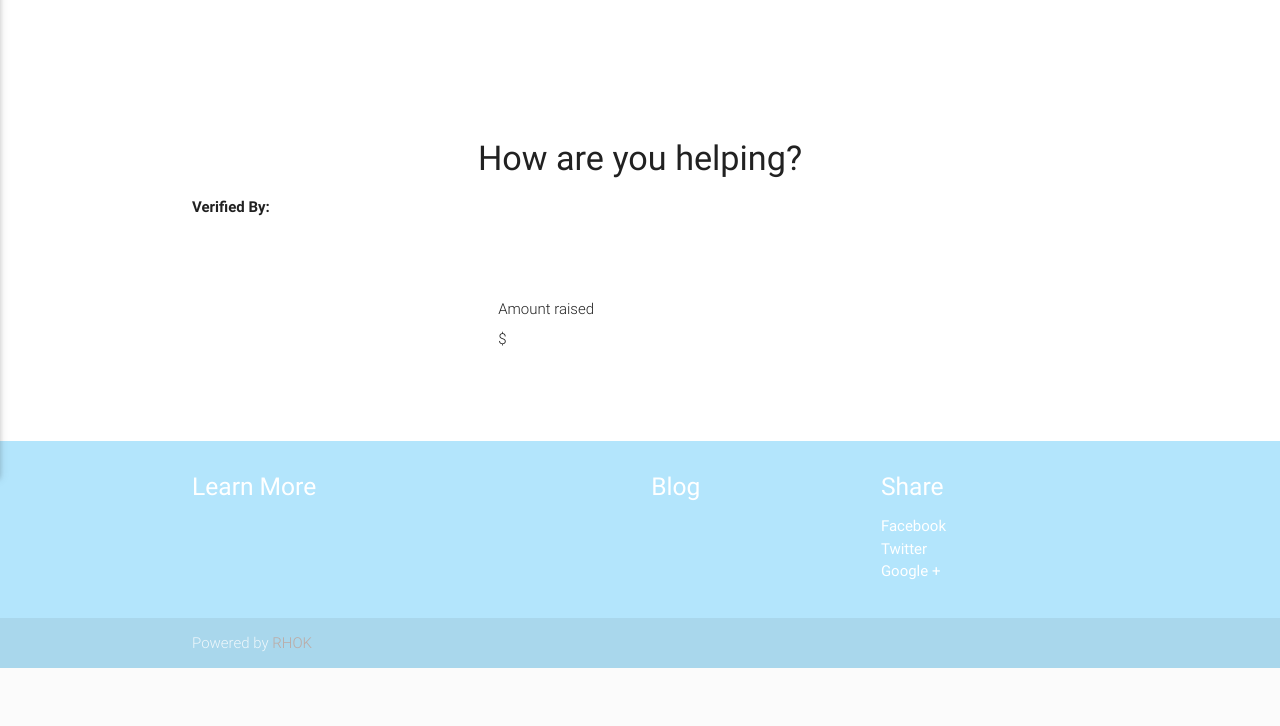
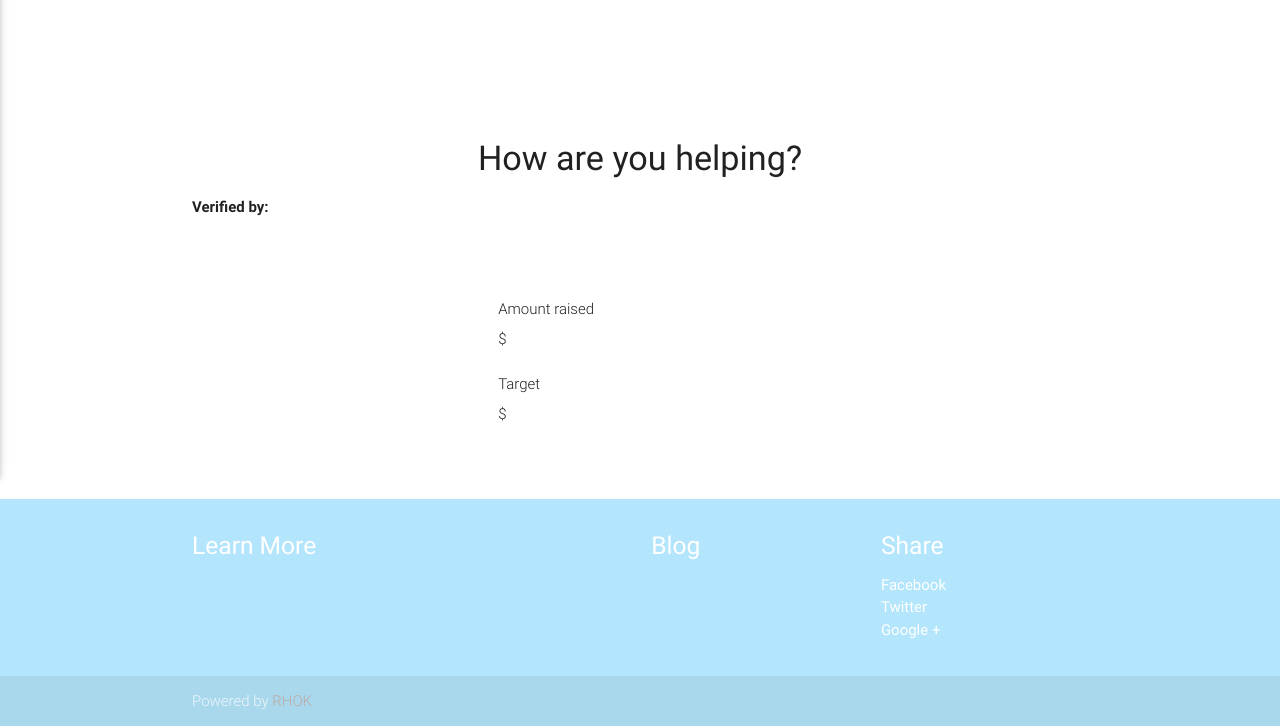
Before and after one commit to communitybuilders/journey-frontend, a PHP site: page /profile.php in a window 1280 px wide. Shown: the part 383-1109 px from the top of the page. Before the commit the page ends 1051 px from the top, so only its background shows below. Run offline with PHP 8.4, Linux system fonts and the light colour scheme; some libraries are stand-ins or nearby versions.

Commit message:
Changes to profiles page

```diff
--- a/js/profile.js
+++ b/js/profile.js
@@ -20,14 +20,20 @@ function profile(){
         url: "https://journey.communitybuilders.com.au/node/" + id + "?_format=json"
     }).then(function(data) {
 
+        var tax = "<i>* This donation is not tax deductible</i>";
+
+        if (typeof(data.field_tax_deductible_[0]) != "undefined" && data.field_tax_deductible_[0].value == 1) {
+            tax = "<i>* This donation is tax deductible</i>";
+        }
+
         $('#name').append("My name is " + data.title[0].value + "...");
         $('#image').append('<img src="'+  data.field_image[0].url + '" alt="Journey" style="display: block; transform: translate3d(-50%, 169px, 0px);">');
         $('#story').append(data.body[0].value);
         $('#help_info').append(data.field_ask[0].value);
-        $('#verified_by').append(data.title[0].value);
-        $('.donate_button').append('<a href="' + data.field_donate_url[0].uri + '" class="btn-large waves-effect waves-light orange darken-1">Donate</a>');
-
-        if (data.field_dw_campaign_id[0].value) {
+        $('#verified_by').append(data.field_verified_by[0].value);
+        $('.tax_deductible').append("<div style='font-size: 13px;'>" + tax + "</div>");
+        $('.donate_button').append("<a href='" + data.field_donate_url[0].uri + "' class='btn-large waves-effect waves-light orange darken-1'>Donate</a>");
+        if (typeof(data.field_dw_campaign_id[0]) != "undefined" && data.field_dw_campaign_id[0].value == 1) {
             chart_values(data.field_dw_campaign_id[0].value);
         }
 
@@ -45,6 +51,7 @@ function chart_values(entity_id){
             var target = result.result.targets[0];
 
             $("#amount_raised").text("$ " + target.current_value);
+            $("#target").text("$ " + target.target_value);
 
             var pieData = [
                 {
@@ -52,7 +59,7 @@ function chart_values(entity_id){
                     color : "#fb8c00"
                 },
                 {
-                    value : target.target_value,
+                    value : target.target_value - target.current_value,
                     color : "#eee"
                 }
             ];
--- a/profile.php
+++ b/profile.php
@@ -22,7 +22,7 @@
         <div class="col s12 center">
           <h3><i class="mdi-content-send brown-text"></i></h3>
           <h4 id="name"></h4>
-          <div id="story" class="left-align light">
+          <div id="story" class="center-align light">
 
           </div>
         </div>
@@ -35,7 +35,7 @@
           <p id="help_info" class="left-align light">
           </p>
           <p id="verified_by" class="left-align light">
-            <b>Verified By: </b>
+            <b>Verified by: </b>
           </p>
         </div>
       </div>
@@ -52,12 +52,17 @@
               Amount raised <br/>
               <span id="amount_raised">$</span>
               </p>
+              <p class="left-align light">
+                Target  <br/>
+                <span id="target">$</span>
+              </p>
               </div>
 
           </div>
         </div>
         <div class="col s4 center">
           <h3><i class="mdi-content-send brown-text"></i></h3>
+          <div class="tax_deductible left-align"> </div>
           <p class="donate_button left-align light">
           </p>
         </div>
```
